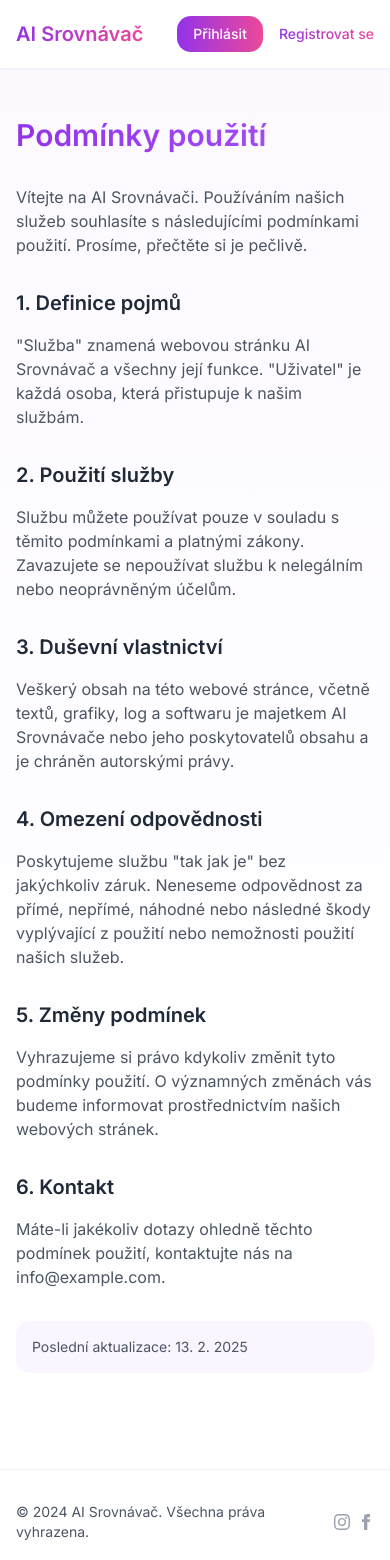
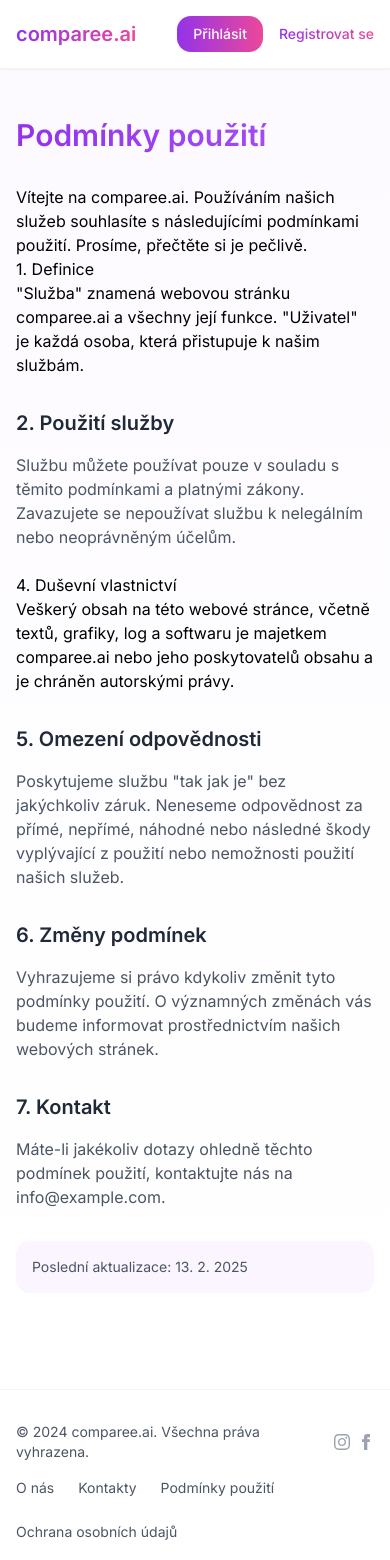
Before and after one commit to Petrpejsek/nejnovejsi-aktualni-srovnavac-ai, a Next.js app: page /podminky-pouziti in a window 390 px wide. Shown: the top 1560 px of the page. Built offline with nearby package versions, Linux system fonts and the light colour scheme.

Commit message:
Změna názvu z AI Srovnávač/FindAI na comparee.ai, úpravy mobilního zobrazení

```diff
--- a/app/kontakty/page.tsx
+++ b/app/kontakty/page.tsx
@@ -38,7 +38,7 @@ export default function ContactPage() {
                   Sídlo společnosti
                 </h2>
                 <p className="text-gray-600">
-                  AI Srovnávač s.r.o.<br />
+                  comparee.ai s.r.o.<br />
                   Technologická 123<br />
                   160 00 Praha 6<br />
                   Česká republika
--- a/app/layout.tsx
+++ b/app/layout.tsx
@@ -9,7 +9,7 @@ import Footer from '../components/Footer'
 const inter = Inter({ subsets: ['latin', 'latin-ext'] })
 
 export const metadata: Metadata = {
-  title: 'FindAI - Srovnávač AI nástrojů',
+  title: 'comparee.ai - Srovnávač AI nástrojů',
   description: 'Najděte nejlepší AI nástroje pro vaše potřeby',
 }
 
--- a/app/podminky-pouziti/page.tsx
+++ b/app/podminky-pouziti/page.tsx
@@ -7,16 +7,14 @@ export default function TermsPage() {
             Podmínky použití
           </h1>
 
-          <div className="prose prose-purple max-w-none">
-            <p className="text-gray-600 mb-6">
-              Vítejte na AI Srovnávači. Používáním našich služeb souhlasíte s následujícími podmínkami použití. Prosíme, přečtěte si je pečlivě.
+          <div className="prose prose-lg max-w-none">
+            <p>
+              Vítejte na comparee.ai. Používáním našich služeb souhlasíte s následujícími podmínkami použití. Prosíme, přečtěte si je pečlivě.
             </p>
 
-            <h2 className="text-xl font-semibold text-gray-800 mt-8 mb-4">
-              1. Definice pojmů
-            </h2>
-            <p className="text-gray-600 mb-6">
-              "Služba" znamená webovou stránku AI Srovnávač a všechny její funkce. "Uživatel" je každá osoba, která přistupuje k našim službám.
+            <h2>1. Definice</h2>
+            <p>
+              "Služba" znamená webovou stránku comparee.ai a všechny její funkce. "Uživatel" je každá osoba, která přistupuje k našim službám.
             </p>
 
             <h2 className="text-xl font-semibold text-gray-800 mt-8 mb-4">
@@ -26,29 +24,27 @@ export default function TermsPage() {
               Službu můžete používat pouze v souladu s těmito podmínkami a platnými zákony. Zavazujete se nepoužívat službu k nelegálním nebo neoprávněným účelům.
             </p>
 
-            <h2 className="text-xl font-semibold text-gray-800 mt-8 mb-4">
-              3. Duševní vlastnictví
-            </h2>
-            <p className="text-gray-600 mb-6">
-              Veškerý obsah na této webové stránce, včetně textů, grafiky, log a softwaru je majetkem AI Srovnávače nebo jeho poskytovatelů obsahu a je chráněn autorskými právy.
+            <h2>4. Duševní vlastnictví</h2>
+            <p>
+              Veškerý obsah na této webové stránce, včetně textů, grafiky, log a softwaru je majetkem comparee.ai nebo jeho poskytovatelů obsahu a je chráněn autorskými právy.
             </p>
 
             <h2 className="text-xl font-semibold text-gray-800 mt-8 mb-4">
-              4. Omezení odpovědnosti
+              5. Omezení odpovědnosti
             </h2>
             <p className="text-gray-600 mb-6">
               Poskytujeme službu "tak jak je" bez jakýchkoliv záruk. Neneseme odpovědnost za přímé, nepřímé, náhodné nebo následné škody vyplývající z použití nebo nemožnosti použití našich služeb.
             </p>
 
             <h2 className="text-xl font-semibold text-gray-800 mt-8 mb-4">
-              5. Změny podmínek
+              6. Změny podmínek
             </h2>
             <p className="text-gray-600 mb-6">
               Vyhrazujeme si právo kdykoliv změnit tyto podmínky použití. O významných změnách vás budeme informovat prostřednictvím našich webových stránek.
             </p>
 
             <h2 className="text-xl font-semibold text-gray-800 mt-8 mb-4">
-              6. Kontakt
+              7. Kontakt
             </h2>
             <p className="text-gray-600 mb-6">
               Máte-li jakékoliv dotazy ohledně těchto podmínek použití, kontaktujte nás na info@example.com.
--- a/app/products/[id]/page.tsx
+++ b/app/products/[id]/page.tsx
@@ -14,12 +14,12 @@ export async function generateMetadata({ params }: Props) {
   try {
     const product = await getProduct(parseInt(params.id));
     return {
-      title: `${product.name} | FindAI`,
+      title: `${product.name} | comparee.ai`,
       description: product.description,
     };
   } catch (error) {
     return {
-      title: 'Produkt nenalezen | FindAI',
+      title: 'Produkt nenalezen | comparee.ai',
       description: 'Požadovaný produkt nebyl nalezen.',
     };
   }
--- a/app/products/page.tsx
+++ b/app/products/page.tsx
@@ -4,7 +4,7 @@ import ProductList from '../components/ProductList';
 import { Typography, Container } from '@mui/material';
 
 export const metadata = {
-  title: 'AI Produkty | FindAI',
+  title: 'AI Produkty | comparee.ai',
   description: 'Prohlédněte si a porovnejte nejlepší AI nástroje na trhu.',
 };
 
--- a/components/AiAdvisor.tsx
+++ b/components/AiAdvisor.tsx
@@ -29,17 +29,17 @@ export default function AiAdvisor() {
       <form onSubmit={handleSubmit} className="flex flex-col items-center px-4">
         <div className="flex w-full max-w-3xl gap-3 relative group">
           <div className="absolute -inset-1 bg-gradient-to-r from-purple-600/30 to-pink-500/30 rounded-[50px] blur-md opacity-75 group-hover:opacity-100 transition duration-300"></div>
-          <div className="relative flex w-full flex-col sm:flex-row gap-3 bg-white rounded-[46px] p-1.5 shadow-lg">
+          <div className="relative flex w-full flex-col sm:flex-row gap-3 bg-white rounded-[42px] p-1.5 shadow-lg">
             <input
               type="text"
               value={query}
               onChange={(e) => setQuery(e.target.value)}
               placeholder="Popište, v čem podnikáte nebo jaký problém potřebujete vyřešit..."
-              className="flex-1 px-7 py-5 text-base rounded-[42px] border border-gray-200/80 focus:border-transparent focus:ring-2 focus:ring-purple-400/40 outline-none transition-all text-gray-600 placeholder:text-gray-400/90 font-light bg-white/90 backdrop-blur-sm hover:border-gray-300/80 shadow-sm"
+              className="flex-1 px-7 py-5 text-base rounded-[38px] border border-gray-200/80 focus:border-transparent focus:ring-2 focus:ring-purple-400/40 outline-none transition-all text-gray-600 placeholder:text-gray-400/90 font-light bg-white/90 backdrop-blur-sm hover:border-gray-300/80"
             />
             <button
               type="submit"
-              className="px-10 py-5 text-white rounded-[42px] transition-all font-medium bg-gradient-primary hover-gradient-primary shadow-md text-base w-full sm:w-auto"
+              className="px-10 py-5 text-white rounded-[38px] transition-all font-medium bg-gradient-primary hover-gradient-primary shadow-sm text-base w-full sm:w-auto"
             >
               Poradit
             </button>
--- a/components/Footer.tsx
+++ b/components/Footer.tsx
@@ -9,7 +9,7 @@ export default function Footer() {
         <div className="flex flex-col md:flex-row justify-between items-center gap-4">
           <div className="flex items-center gap-4">
             <div className="text-sm text-gray-600">
-              © 2024 AI Srovnávač. Všechna práva vyhrazena.
+              © 2024 comparee.ai. Všechna práva vyhrazena.
             </div>
             <SocialIcons />
           </div>
--- a/components/Header.tsx
+++ b/components/Header.tsx
@@ -36,7 +36,7 @@ export default function Header() {
         <div className="container mx-auto px-4 py-4">
           <div className="flex items-center justify-between">
             <Link href="/" className="text-xl font-semibold text-gradient-primary">
-              AI Srovnávač
+              comparee.ai
             </Link>
 
             <div className="flex items-center gap-4">
--- a/components/ProductGrid.tsx
+++ b/components/ProductGrid.tsx
@@ -93,7 +93,7 @@ export default function ProductGrid({ selectedTags }: { selectedTags: Set<string
 
   return (
     <div className="space-y-4 md:space-y-6 pb-20">
-      <div className="flex items-center justify-end gap-2 md:hidden mb-4">
+      <div className="flex items-center justify-end gap-2 md:hidden mb-4 mt-8">
         <button
           onClick={() => setIsCompactView(false)}
           className={`p-2 text-sm rounded-lg transition-colors ${
```
Also changed, not shown: 1 other file (tests, documents, lock files or other folders).
